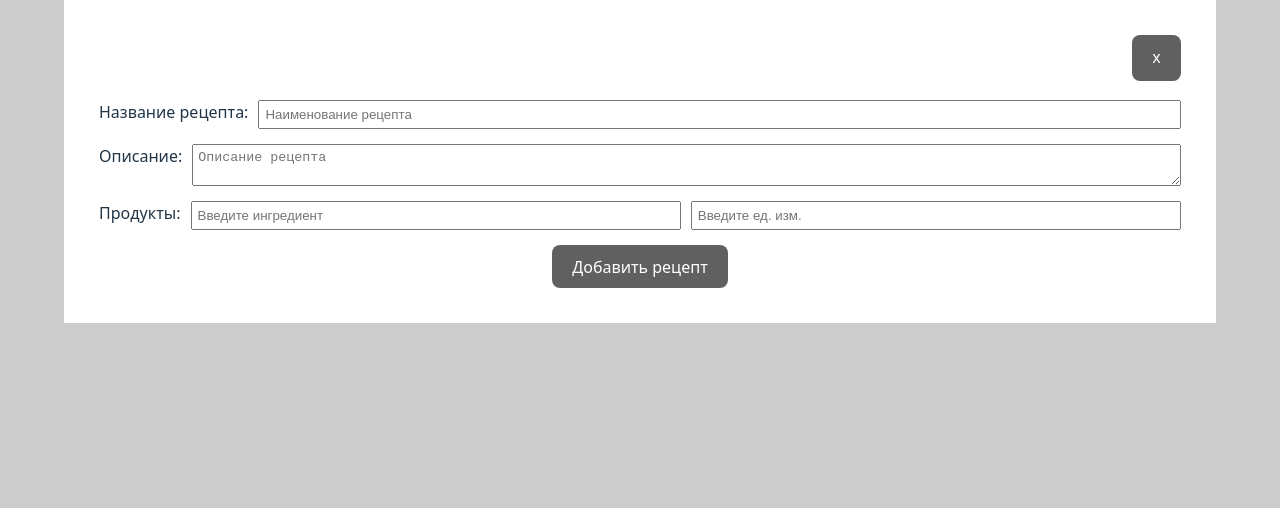
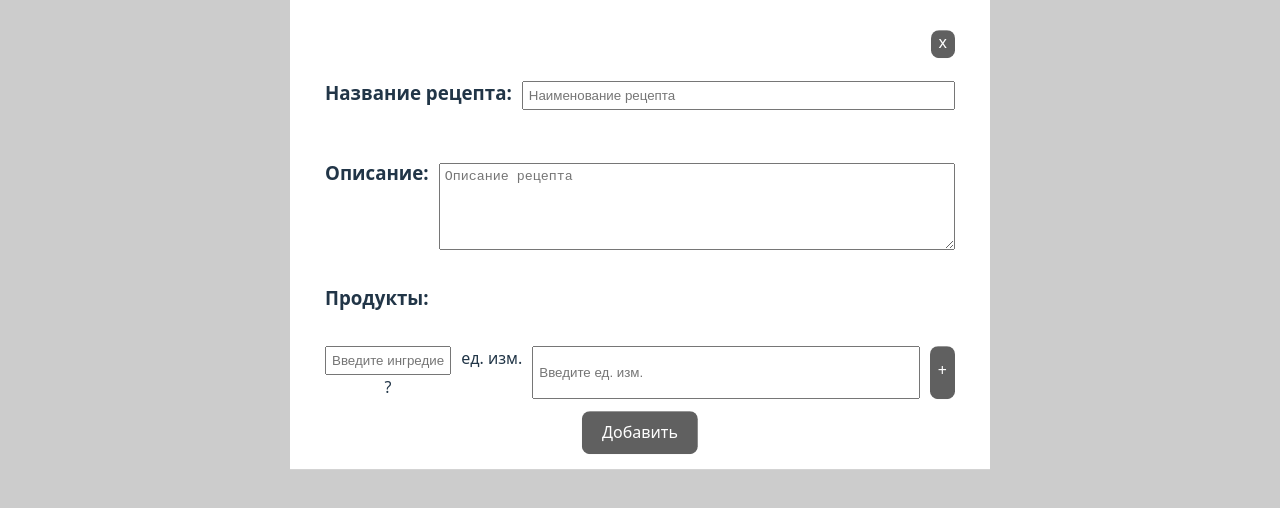
Before and after one commit to Esceup/zustand-Recipe, a React (Vite) app: page / in a window 1280 px wide. Both pictures are taken after typing "Sample" into the empty fields and a click on the button "Добавить рецепт". Shown: the top 508 px of the page. Built offline with nearby package versions, Linux system fonts and the light colour scheme.

Commit message:
second-comit

```diff
--- a/index.html
+++ b/index.html
@@ -2,9 +2,9 @@
 <html lang="en">
   <head>
     <meta charset="UTF-8" />
-    <link rel="icon" type="image/svg+xml" href="/vite.svg" />
+    <!-- <link rel="icon" type="image/svg+xml" href="/vite.svg" /> -->
     <meta name="viewport" content="width=device-width, initial-scale=1.0" />
-    <title>react-ts-redux</title>
+    <title>Recipes</title>
   </head>
   <body>
     <div id="root"></div>
--- a/src/App.css
+++ b/src/App.css
@@ -5,7 +5,11 @@
   padding: 2rem;
   text-align: center;
 }
-
+.listReset {
+  padding: 0;
+  margin: 0;
+  list-style-type: none;
+}
 .logo {
   height: 6em;
   padding: 1.5em;
@@ -18,7 +22,6 @@
 .logo.react:hover {
   filter: drop-shadow(0 0 2em #61dafbaa);
 }
-
 @keyframes logo-spin {
   from {
     transform: rotate(0deg);
@@ -27,32 +30,29 @@
     transform: rotate(360deg);
   }
 }
-
 @media (prefers-reduced-motion: no-preference) {
   a:nth-of-type(2) .logo {
     animation: logo-spin infinite 20s linear;
   }
 }
-
 .card {
   padding: 2em;
 }
-
 .read-the-docs {
   color: #888;
 }
-
 .modalRecipe {
   position: relative;
   z-index: 11;
-  max-width: 1200px;
+  max-width: 700px;
   width: 90%;
   margin: 0 auto;
-  padding: 35px;
-  padding-top: 100px;
+  padding: 35px 35px 60px 35px;
+  padding-top: 65px;
   background-color: white;
+  top: 50%;
+  transform: translate(0, -50%);
 }
-
 .recipeList {
   padding: 0;
   display: grid;
@@ -60,8 +60,6 @@
   grid-template-columns: repeat(3, 1fr);
   list-style-type: none;
 }
-
-
 .recipeItem {
   padding: 20px;
 
@@ -75,7 +73,26 @@
 }
 .flexBlock {
   display: flex;
+  align-items: baseline;
   margin-bottom: 15px;
+}
+.spanUnit {
+  margin: 0 10px;
+  text-wrap: nowrap;
+}
+.btndelete {
+  padding: 0px 7px 4px 7px;
+  margin-left: 10px;
+}
+.btnUpdate {
+  position: absolute;
+  left: 50%;
+  transform: translateX(-50%);
+  bottom: 15px;
+}
+.btnadd {
+  padding: 0px 7px 4px 7px;
+  margin-left: 10px;
 }
 .labelModal {
   text-wrap: nowrap;
@@ -98,11 +115,9 @@
   background-color: rgb(0 0 0 / 0.2);
   z-index: 10;
 }
-
 .backModal.active {
   display: block;
 }
-
 .ingredientsList {
   list-style-type: none;
   font-size: 15px;
@@ -110,7 +125,6 @@
 .ingredientsList span {
   font-weight: 600;
 }
-
 .btnEdit {
   margin-right: 15px;
 }
@@ -118,7 +132,6 @@
   background-color: #606060;
   color: white;
 }
-
 .searchInput {
   margin-right: 15px;
   padding: 5px;
@@ -130,11 +143,59 @@
   position: absolute;
   right: 35px;
   top: 35px;
-  padding-bottom: 12px;
+  padding: 0px 7px 4px 7px;
+}
+.ingredientsItem {
+  display: flex;
+  margin-bottom: 10px;
+}
+.ingredientsList {
+  width: 100%;
+}
+.ingredientsList .ingredientsItem input:last-child {
+  width: 45%;
+}
+.ingredientsList .ingredientsItem span {
+  white-space: nowrap;
+  margin: 0 10px;
+}
+.inputNewIngredient {
+  display: none;
+}
+.inputNewIngredient.active {
+  display: block;
+}
+.popularIngredientsList{
+  position: absolute;
+}
+.popularIngredientsToggle {
+
+}
+
+.popularIngredientsList {
+  display: none
+}
+.popularIngredientsList.active {
+  display: block;
 }
 
 @media(max-width: 600px) {
   .recipeList {
     grid-template-columns: 1fr;
   }
+  .flexBlock {
+    display: block;
+  }
+  .labelModal {
+    margin-right: 0;
+  }
+  .spanUnit {
+    display: none;
+  }
+  .modalRecipe {
+    position: absolute;
+    top: 10%;
+    left: 5%;
+    transform: translate(0px, 0px);
+  }
 }
--- a/src/components/InputIngredients.tsx
+++ b/src/components/InputIngredients.tsx
@@ -1,6 +1,8 @@
-import { useState, type FC, type FormEvent } from "react"
+import { useState, type FC, type FormEvent} from "react"
 import type { IIngredient } from "../types/types";
+import { storeIngredients } from "../store/storeIngredients";
 import { generatedId } from "../function/generatedId";
+
 
 interface InputIngredients {
     ingredients: IIngredient[];
@@ -13,30 +15,67 @@ interface InputIngredients {
 export const InputIngredients:FC<InputIngredients> = ({ ingredients, setIngredients}) => {
 
     // const { Ingredients, addNewIngredient, searchIngredient} = storeIngredients()
+    const [show, setShow] = useState(false)
     const [title, setTitle] = useState('')
     const [unitTitle, setUnitTitle] = useState('')
+    const { Ingredients } = storeIngredients()
 
 
-   const addNewIngredient = (event: FormEvent) => {
+    const updateValue = (id: string, field: keyof IIngredient, value: string) => {
+        setIngredients(ingredients.map((item) =>
+            item.id === id ? {...item, [field]: value } : item
+        ))
 
-    event.preventDefault()
-
-    const newIngredient: IIngredient = {
-        id: generatedId(),
-        title: title,
-        unit: unitTitle
     }
 
-    setIngredients([...ingredients, newIngredient])
+    const deleteIngredient = (id: string) => {
+        setIngredients(ingredients.filter(item => item.id !== id))
+    }
 
+    const addIngredient = (event: FormEvent) => {
+        const newIngredients: IIngredient = {
+            id: generatedId(),
+            title: title.trim(),
+            unit: unitTitle.trim()
+        }
+
+        setIngredients([...ingredients, newIngredients])
         setTitle('')
         setUnitTitle('')
+
+        event.stopPropagation()
     }
+
+
 
 
 
     return (
         <>
+            <ul className="listReset ingredientsList">
+                {ingredients?.map((item) => (
+                <li key={item.id} className="ingredientsItem">
+
+                    <input
+                        className="inputModal first"
+                        type="text"
+                        value={item.title}
+                        onChange={(event) => updateValue(item.id, 'title', event.target.value)}
+                    />
+                    <span className="spanUnit">ед. изм.</span>
+                    <input
+                        className="inputModal"
+                        type="text"
+                        value={item.unit}
+                        onChange={(event) => updateValue(item.id, 'unit', event.target.value)}
+                    />
+                    <button className="btndelete" onClick={() => deleteIngredient(item.id)}>x</button>
+                </li>
+            ))}
+            </ul>
+
+                <div className="ingredientsItem">
+                    <div>
                         <input
                                 type="text"
                                 className="inputModal first"
@@ -45,6 +84,15 @@ export const InputIngredients:FC<InputIngredients> = ({ ingredients, setIngredie
                                 onChange={(event) => setTitle(event.target.value)}
 
                             />
+                            <span className="popularIngredientsToggle">?</span>
+                            <ul className={`popularIngredientsList ${show ? 'active': ''}`}>
+                                {Ingredients?.map((item) =>
+                                    <li key={item.id}>{item.title}</li>
+                                )}
+                            </ul>
+                    </div>
+
+            <span className="spanUnit">ед. изм.</span>
             <input
                 type="text"
                 className="inputModal"
@@ -52,7 +100,10 @@ export const InputIngredients:FC<InputIngredients> = ({ ingredients, setIngredie
                 value={unitTitle}
                 onChange={(event) => setUnitTitle(event.target.value)}
             />
-            {/* <button onClick={addNewIngredient}>Добавить продукт</button> */}
+            <button className="btn btnadd" onClick={addIngredient}>+</button>
+                </div>
+
+
         </>
     )
 }
--- a/src/components/ModalCreateRecipe.tsx
+++ b/src/components/ModalCreateRecipe.tsx
@@ -65,13 +65,14 @@ export const ModalCreateRecipe: FC = () => {
 if(!isModalOpen) return null
 
     return (
-        <div className={`backModal ${isModalOpen ? 'active' : ''}`}>
+        <div>
+            <div onClick={closeModal} className={`backModal ${isModalOpen ? 'active' : ''}`}></div>
             <div className="modalRecipe">
             <button className="btn btnClose" onClick={closeModal}>х</button>
             <div>
                 <form onSubmit={handleSubmit}>
                     <div className="flexBlock">
-                        <label className="labelModal">Название рецепта:</label>
+                        <h3 className="labelModal">Название рецепта:</h3>
                         <input
                             className="inputModal"
                             name="title"
@@ -82,8 +83,9 @@ if(!isModalOpen) return null
                         />
                     </div>
                     <div className="flexBlock">
-                        <label className="labelModal">Описание:</label>
+                        <h3 className="labelModal">Описание:</h3>
                         <textarea
+                            rows="5"
                             className="inputModal"
                             name="desc"
                             value={desc}
@@ -92,16 +94,18 @@ if(!isModalOpen) return null
                         />
                     </div>
                     <div className="flexBlock">
-                        <label className="labelModal">Продукты:</label>
-                        <InputIngredients ingredients={ingredients} setIngredients={setIngredients}/>
+                        <h3 className="labelModal">Продукты:</h3>
                     </div>
 
 
 
-                    <button type="submit" className="btn">{modalMode === 'edit' ? 'Сохранить изменения' : 'Добавить рецепт'}</button>
+
+                    <button type="submit" className="btn btnUpdate">{modalMode === 'edit' ? 'Сохранить' : 'Добавить'}</button>
                 </form>
+                <InputIngredients ingredients={ingredients} setIngredients={setIngredients}/>
             </div>
         </div>
         </div>
+
     )
 }
--- a/src/store/store.ts
+++ b/src/store/store.ts
@@ -20,7 +20,7 @@ export const useRecipesStore = create<RecipeStore>()(persist((set, get) => ({
             id: generatedId(),
             title: "Голубцы",
             desc: 'Нежные голубцы в капусте, Нежные голубцы в капусте, Нежные голубцы в капусте',
-            ingredients: [{id: generatedId(), title: 'Фарш', unit: '500 грамм'}, {id: generatedId(),title: 'Лук', unit: '2 шт.'} ],
+            ingredients: [{id: generatedId(), title: 'Фарш', unit: '500 гр'}, {id: generatedId(),title: 'Лук', unit: '2 шт.'} ],
             steps: [{id: generatedId(), title: 'К фаршу добавить мелкопорезанный лук, муку и перемешать'},]
         },
         {
--- a/src/store/storeIngredients.ts
+++ b/src/store/storeIngredients.ts
@@ -1,6 +1,7 @@
 import { create } from "zustand";
 import { generatedId } from "../function/generatedId";
 import type { IIngredient } from "../types/types";
+import { createJSONStorage, persist } from "zustand/middleware";
 
 
 
@@ -10,7 +11,7 @@ interface IngredientsStore {
     searchIngredient: (title: string) => IIngredient[];
 }
 
-export const storeIngredients = create<IngredientsStore>((set, get) => ({
+export const storeIngredients = create<IngredientsStore>()(persist((set, get) => ({
 
     Ingredients: [
         { id: generatedId(), title: 'Картофель'},
@@ -29,10 +30,11 @@ export const storeIngredients = create<IngredientsStore>((set, get) => ({
         { id: generatedId(), title: 'Сметана'},
     ],
 
-    addNewIngredient: (title) => {
+    addNewIngredient: (title, unit) => {
         const newIngredient:IIngredient = {
             id: generatedId(),
-            title: title
+            title: title,
+            unit: unit
         }
         set(state => ({
             Ingredients: [...state.Ingredients, newIngredient]
@@ -45,4 +47,10 @@ export const storeIngredients = create<IngredientsStore>((set, get) => ({
 
         return Ingredients.filter(item => item.title.toLowerCase().includes(lowerTitle))
     }
-}))
+}),
+{
+    name: "ingredient-storage",
+    storage: createJSONStorage(() => localStorage)
+}
+
+))
```
Lines whose indentation alone changed are shown as unchanged.
